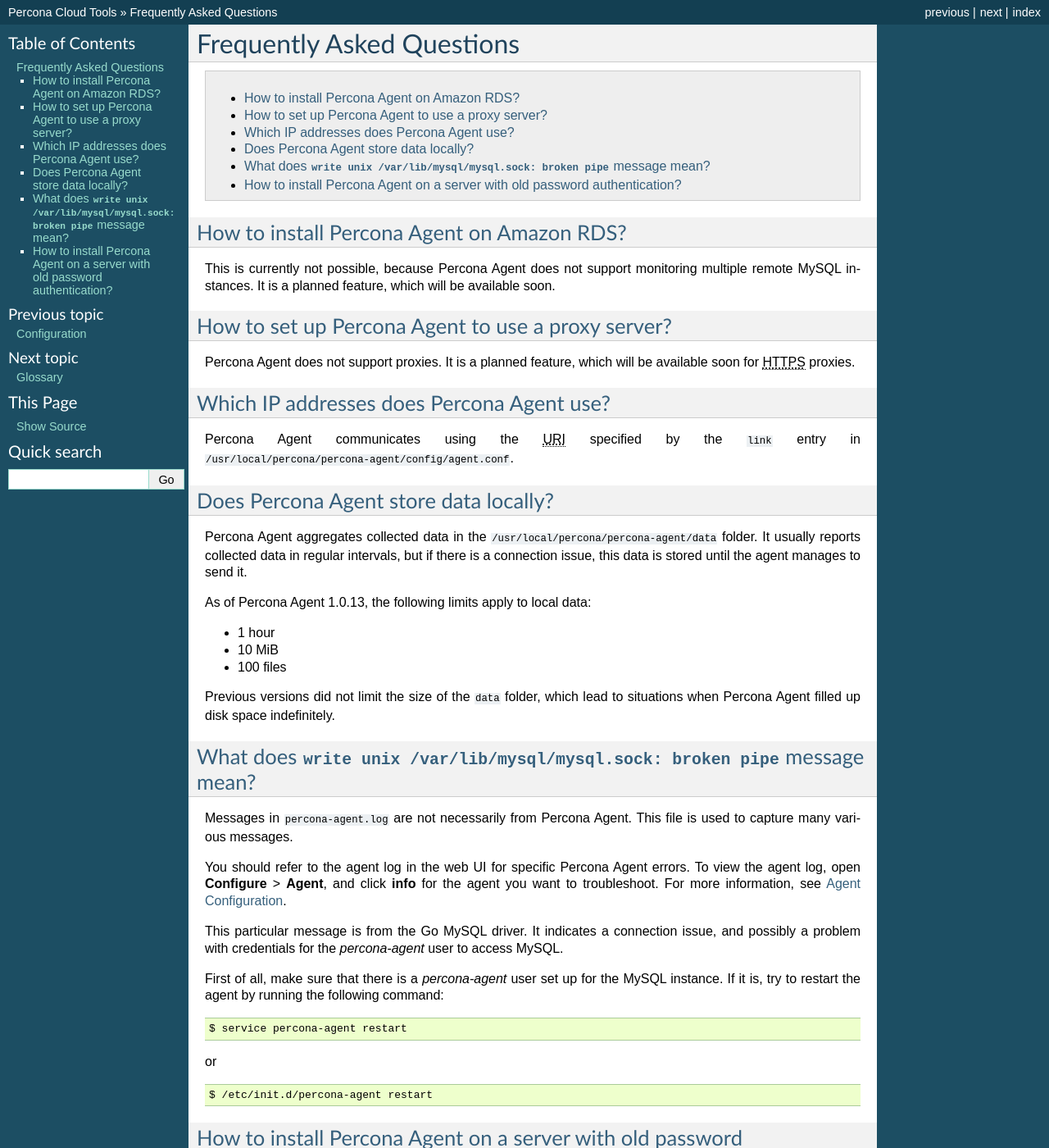
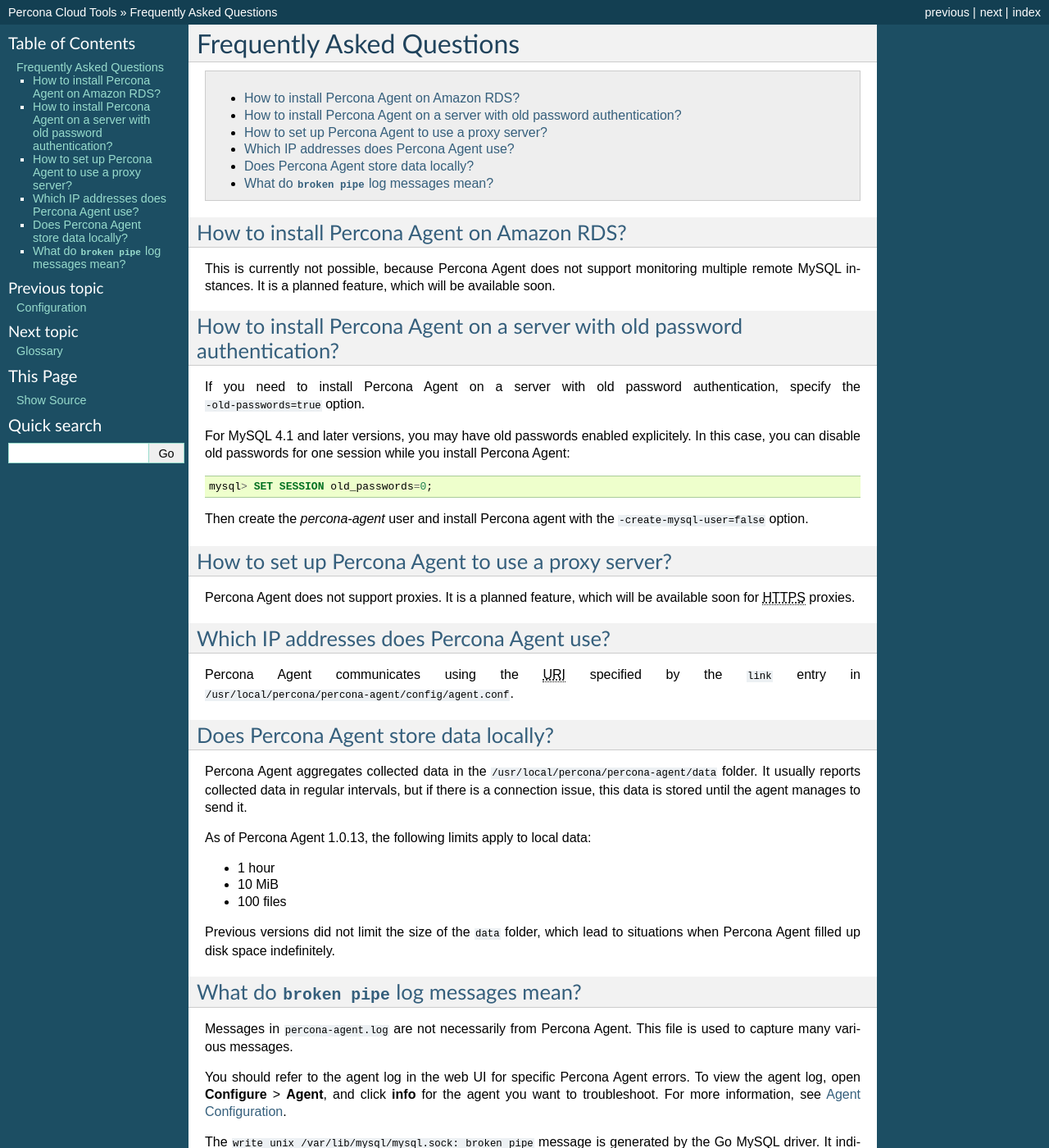
Before and after one commit to percona/cloud-tools, a Sphinx documentation site: the page built from doc/Faq.rst, in a window 1280 px wide and 1400 px high. Shown: the whole window at 82% size. Built offline with Sphinx 7.4.7, drawn with Linux system fonts in a browser that asks for light colours; some of the changed text lies outside the part shown.

Commit message:
Changed FAQ explanation for broken pipe log messages

```diff
--- a/doc/Faq.rst
+++ b/doc/Faq.rst
@@ -14,6 +14,24 @@
 because Percona Agent does not support
 monitoring multiple remote MySQL instances.
 It is a planned feature, which will be available soon.
+
+How to install Percona Agent on a server with old password authentication?
+--------------------------------------------------------------------------
+
+If you need to install Percona Agent on a server
+with old password authentication, specify the ``-old-passwords=true`` option.
+
+For MySQL 4.1 and later versions,
+you may have old passwords enabled explicitely.
+In this case, you can disable old passwords for one session
+while you install Percona Agent:
+
+.. code-block:: mysql
+
+ mysql> SET SESSION old_passwords=0;
+
+Then create the *percona-agent* user and install Percona agent
+with the ``-create-mysql-user=false`` option.
 
 How to set up Percona Agent to use a proxy server?
 --------------------------------------------------
@@ -47,7 +65,7 @@
 Previous versions did not limit the size of the :file:`data` folder,
 which lead to situations when Percona Agent filled up disk space indefinitely.
 
-What does ``write unix /var/lib/mysql/mysql.sock: broken pipe`` message mean?
+What do ``broken pipe`` log messages mean?
 -----------------------------------------------------------------------------
 
 Messages in :file:`percona-agent.log` are not necessarily from Percona Agent.
@@ -59,7 +77,8 @@
 and click **info** for the agent you want to troubleshoot.
 For more information, see :ref:`agent-config`.
 
-This particular message is from the Go MySQL driver.
+The ``write unix /var/lib/mysql/mysql.sock: broken pipe`` message
+is generated by the Go MySQL driver.
 It indicates a connection issue,
 and possibly a problem with credentials for the *percona-agent* user
 to access MySQL.
@@ -75,21 +94,3 @@
 ::
 
 $ /etc/init.d/percona-agent restart
-
-How to install Percona Agent on a server with old password authentication?
---------------------------------------------------------------------------
-
-If you need to install Percona Agent on a server
-with old password authentication, specify the ``-old-passwords=true`` option.
-
-For MySQL 4.1 and later versions,
-you may have old passwords enabled explicitely.
-In this case, you can disable old passwords for one session
-while you install Percona Agent:
-
-.. code-block:: mysql
-
- mysql> SET SESSION old_passwords=0;
-
-Then create the *percona-agent* user and install Percona agent
-with the ``-create-mysql-user=false`` option.
```
